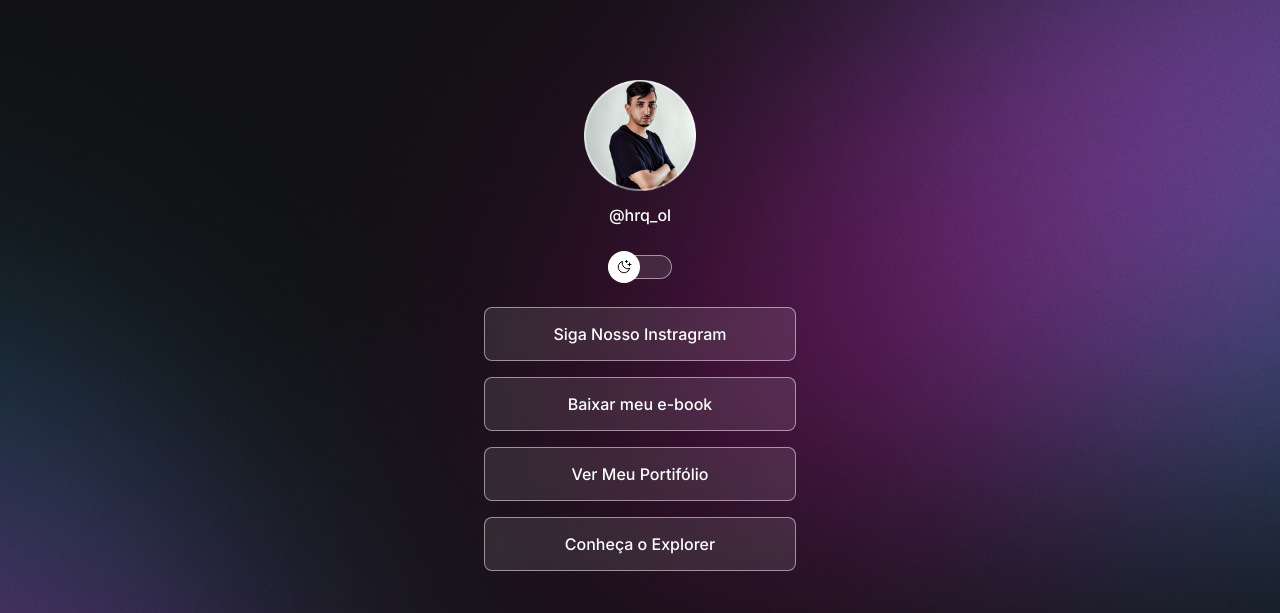
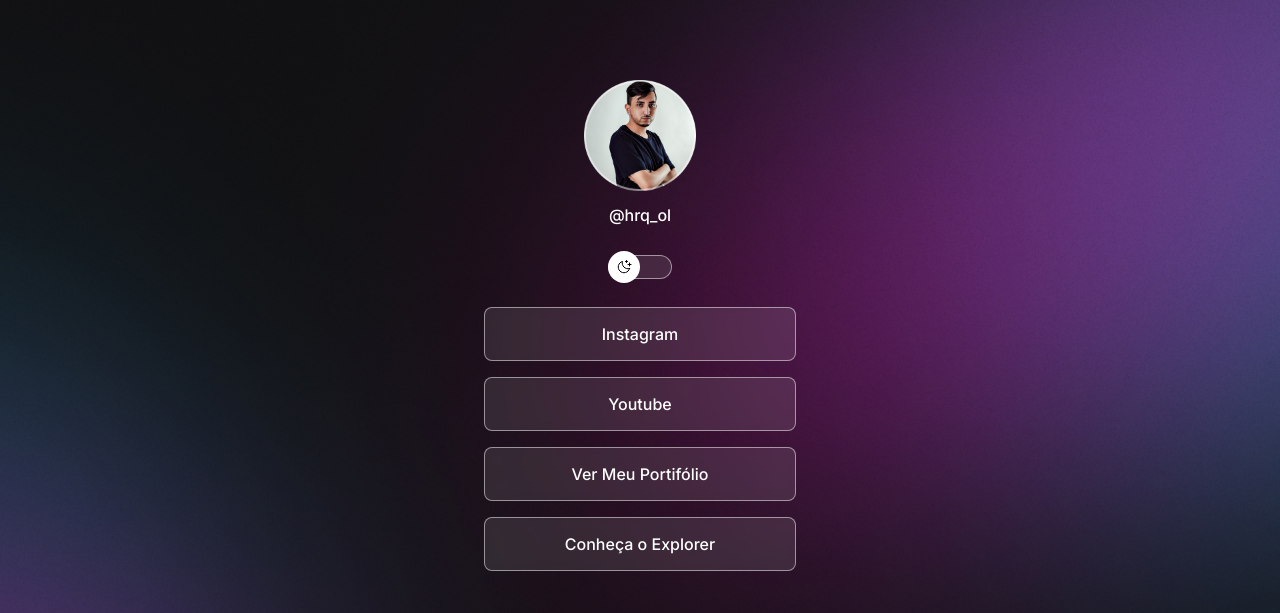
Before and after one commit to hrqol/FirstProject, a plain HTML site: page index.html in a window 1280 px wide. Shown: the top 613 px of the page. Drawn offline with nearby package versions, Linux system fonts and the light colour scheme.

Commit message:
alterando links de visitaçao

```diff
--- a/index.html
+++ b/index.html
@@ -26,10 +26,10 @@
 
           <ul>
             <li>
-              <a href="#">Siga Nosso Instragram</a>
+              <a href="https://www.instagram.com/hrq.ol/" target="_blank">Instagram</a>
 
               <li>
-                <a href="#">Baixar meu e-book</a>
+                <a href="https://www.youtube.com/channel/UC1Yn9TMD4HQTd1rAp9haZXw" target="_blank">Youtube</a>
               </li>
               <li>
                 <a href="#">Ver Meu Portifólio</a>
```
